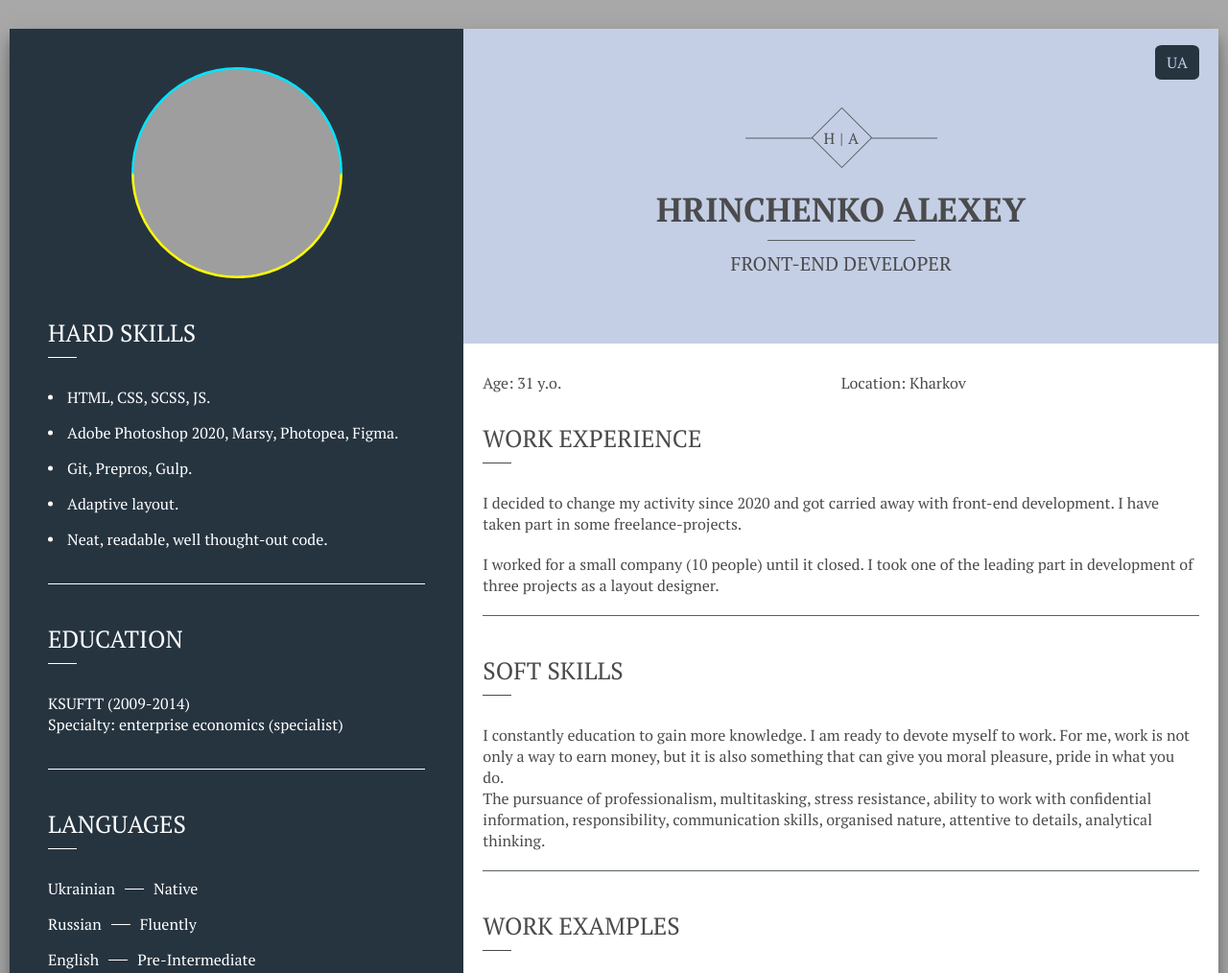
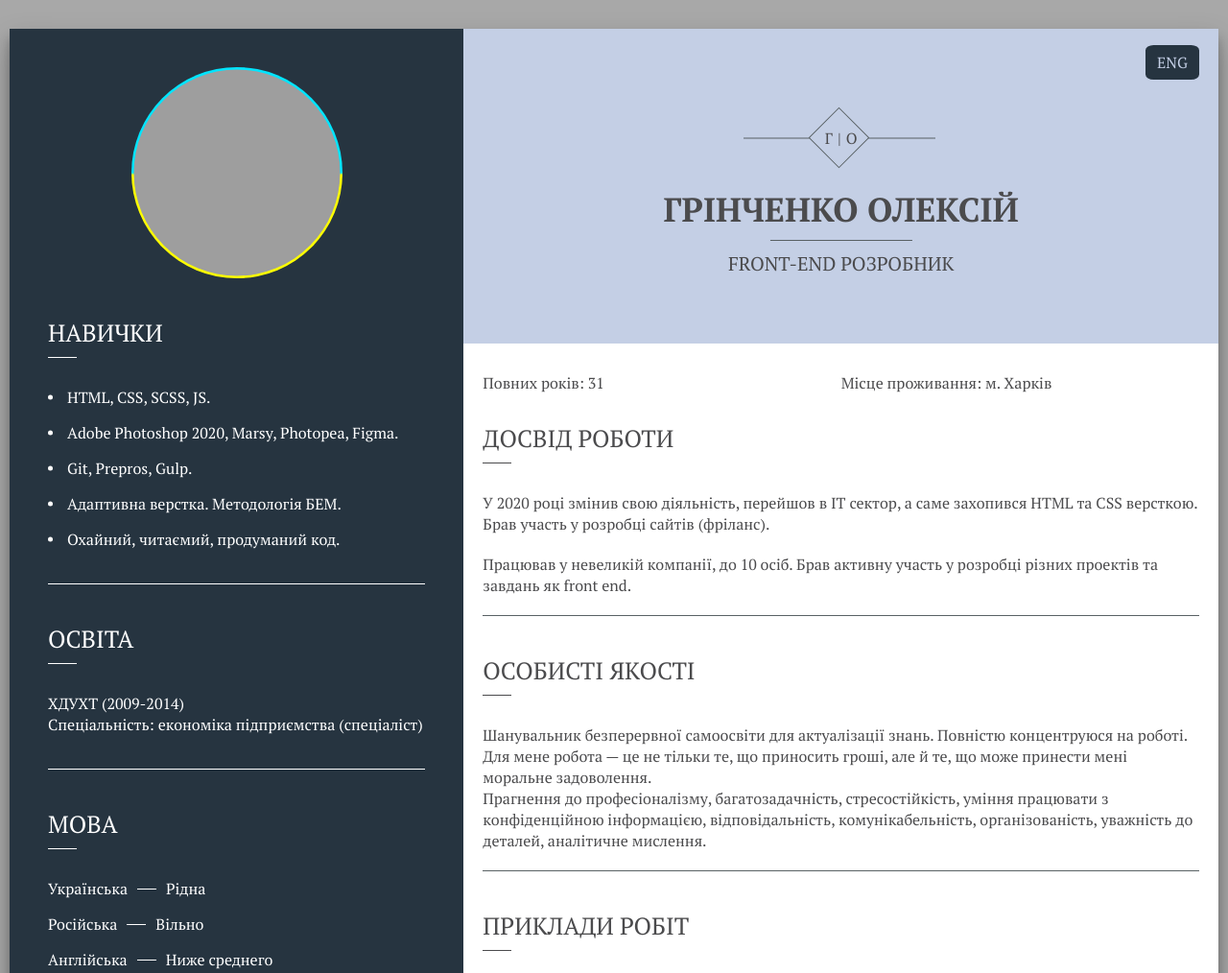
Before and after one commit to AlexeyG1991/Resume, a plain HTML site: page index.html in a window 1280 px wide. Shown: the top 1014 px of the page at 96% size. Drawn offline with Linux system fonts and the light colour scheme; grey boxes are pictures that could not be loaded.

Commit message:
freelancehunt

```diff
--- a/js/script.js
+++ b/js/script.js
@@ -5,14 +5,15 @@ let ua = {
     age: 'Повних років: 31',
     location: 'Місце проживання: м. Харків',
     experience: 'Досвід роботи',
-    experience_text: 'До 2020 року працював у виробничій сфері. Вирішив змінити діяльність, захопився версткою. Брав участь у розробці сайту.',
-    experience_text_2: 'Я працював у невеликій компанії (10 осіб) до її закриття. Брав активну участь у розробці трьох проектів як верстальник.',
+    // experience_text: 'До 2020 року працював у виробничій сфері. Вирішив змінити діяльність, захопився версткою. Брав участь у розробці сайту.',
+    experience_text: 'У 2020 році змінив свою діяльність, перейшов в IT сектор, а саме захопився HTML та CSS версткою. Брав участь у розробці сайтів (фріланс).',
+    experience_text_2: 'Працював у невеликій компанії, до 10 осіб. Брав активну участь у розробці різних проектів та завдань як front end.',
     personal_qualities: 'Особисті якості',
-    personal_qualities_text: 'Шанувальник безперервної освіти для актуалізації знань. Готовий присвятити себе роботі. <br>Прагнення до професіоналізму, багатозадачність, стресостійкість, уміння працювати з конфіденційною інформацією, відповідальність, комунікабельність, організованість, уважність до деталей, аналітичне мислення.',
+    personal_qualities_text: 'Шанувальник безперервної самоосвіти для актуалізації знань. Повністю концентруюся на роботі. Для мене робота — це не тільки те, що приносить гроші, але й те, що може принести мені моральне задоволення. <br>Прагнення до професіоналізму, багатозадачність, стресостійкість, уміння працювати з конфіденційною інформацією, відповідальність, комунікабельність, організованість, уважність до деталей, аналітичне мислення.',
     examples: 'Приклади робіт',
     // --------------------------------------
     skills: 'Навички',
-    skills_one: 'Адаптивна верстка.',
+    skills_one: 'Адаптивна верстка. Методологія БЕМ.',
     skills_two: 'Охайний, читаємий, продуманий код.',
     education: 'Освіта',
     education_info: 'ХДУХТ (2009-2014) <br>Спеціальність: економіка підприємства (спеціаліст)',
@@ -21,6 +22,31 @@ let ua = {
     lаnguage_ru: 'Російська<span></span>Вільно',
     lаnguage_en: 'Англійська<span></span>Ниже среднего',
     contact: 'Контакти',
+};
+
+let eng = {
+    name_l: 'G<span>|</span>O',
+    name: 'Grinchenko Oleksiy',
+    name_d: 'Front-end developer',
+    age: 'Age: 31 y.o.',
+    location: 'Location: Kharkov',
+    experience: 'Work experience',
+    experience_text: 'I changed my activities on the IT sector, interested in HTML and CSS layout in 2020. Participated in website development (freelance).',
+    experience_text_2: 'Worked in a small company, up to 10 people. Брав активну участь у розробці різних проектів та завдань як front end.',
+    personal_qualities: 'Soft skills',
+    personal_qualities_text: 'I constantly education to gain more knowledge. I fully concentrate on work. For me, work is not only a way to earn money, but it is also something that can give you moral pleasure, pride in what you do. <br>The pursuance of professionalism, multitasking, stress resistance, ability to work with confidential information, responsibility, communication skills, organised nature, attentive to details, analytical thinking.',
+    examples: 'Work examples',
+    // --------------------------------------
+    skills: 'Hard skills',
+    skills_one: 'Adaptive layout. BEM methodology.',
+    skills_two: 'Neat, readable, well thought-out code.',
+    education: 'Education',
+    education_info: 'KSUFTT (2009-2014) <br>Specialty: enterprise economics (specialist)',
+    lаnguage: 'Lаnguages',
+    lаnguage_ua: 'Ukrainian<span></span>Native',
+    lаnguage_ru: 'Russian<span></span>Fluently',
+    lаnguage_en: 'English<span></span>Pre-Intermediate',
+    contact: 'Contact',
 };
 
 // let ru = {
@@ -48,33 +74,8 @@ let ua = {
 //     contact: 'Контакты',
 // };
 
-let eng = {
-    name_l: 'H<span>|</span>A',
-    name: 'Hrinchenko Alexey',
-    name_d: 'Front-end developer',
-    age: 'Age: 31 y.o.',
-    location: 'Location: Kharkov',
-    experience: 'Work experience',
-    experience_text: 'I decided to change my activity since 2020 and got carried away with front-end development. I have taken part in some freelance-projects.',
-    experience_text_2: 'I worked for a small company (10 people) until it closed. I took one of the leading part in development of three projects as a layout designer.',
-    personal_qualities: 'Soft skills',
-    personal_qualities_text: 'I constantly education to gain more knowledge. I am ready to devote myself to work. For me, work is not only a way to earn money, but it is also something that can give you moral pleasure, pride in what you do. <br>The pursuance of professionalism, multitasking, stress resistance, ability to work with confidential information, responsibility, communication skills, organised nature, attentive to details, analytical thinking.',
-    examples: 'Work examples',
-    // --------------------------------------
-    skills: 'Hard skills',
-    skills_one: 'Adaptive layout.',
-    skills_two: 'Neat, readable, well thought-out code.',
-    education: 'Education',
-    education_info: 'KSUFTT (2009-2014) <br>Specialty: enterprise economics (specialist)',
-    lаnguage: 'Lаnguages',
-    lаnguage_ua: 'Ukrainian<span></span>Native',
-    lаnguage_ru: 'Russian<span></span>Fluently',
-    lаnguage_en: 'English<span></span>Pre-Intermediate',
-    contact: 'Contact',
-};
-
 function changeLagnuage() {
-    let language = lang.checked ? ua : eng;
+    let language = lang.checked ? eng : ua;
     document.querySelectorAll('[text]').forEach(el => {
         el.innerHTML = language[el.getAttribute('text')];
     })
--- a/scss/style.scss
+++ b/scss/style.scss
@@ -302,8 +302,8 @@ h3 {
                 #lang {
                     display: none;
 
-                    &:checked~.ua,
-                    &:not(:checked)~.eng {
+                    &:checked~.eng,
+                    &:not(:checked)~.ua {
                         display: none;
                     }
                 }
@@ -421,7 +421,9 @@ h3 {
             }
 
             &__examples {
-                padding-bottom: 120px;
+                @media (min-width: $md) {
+                    padding-bottom: 120px;
+                }
 
                 &-work {
                     display: flex;
```
Also changed, not shown: css/style.css.
